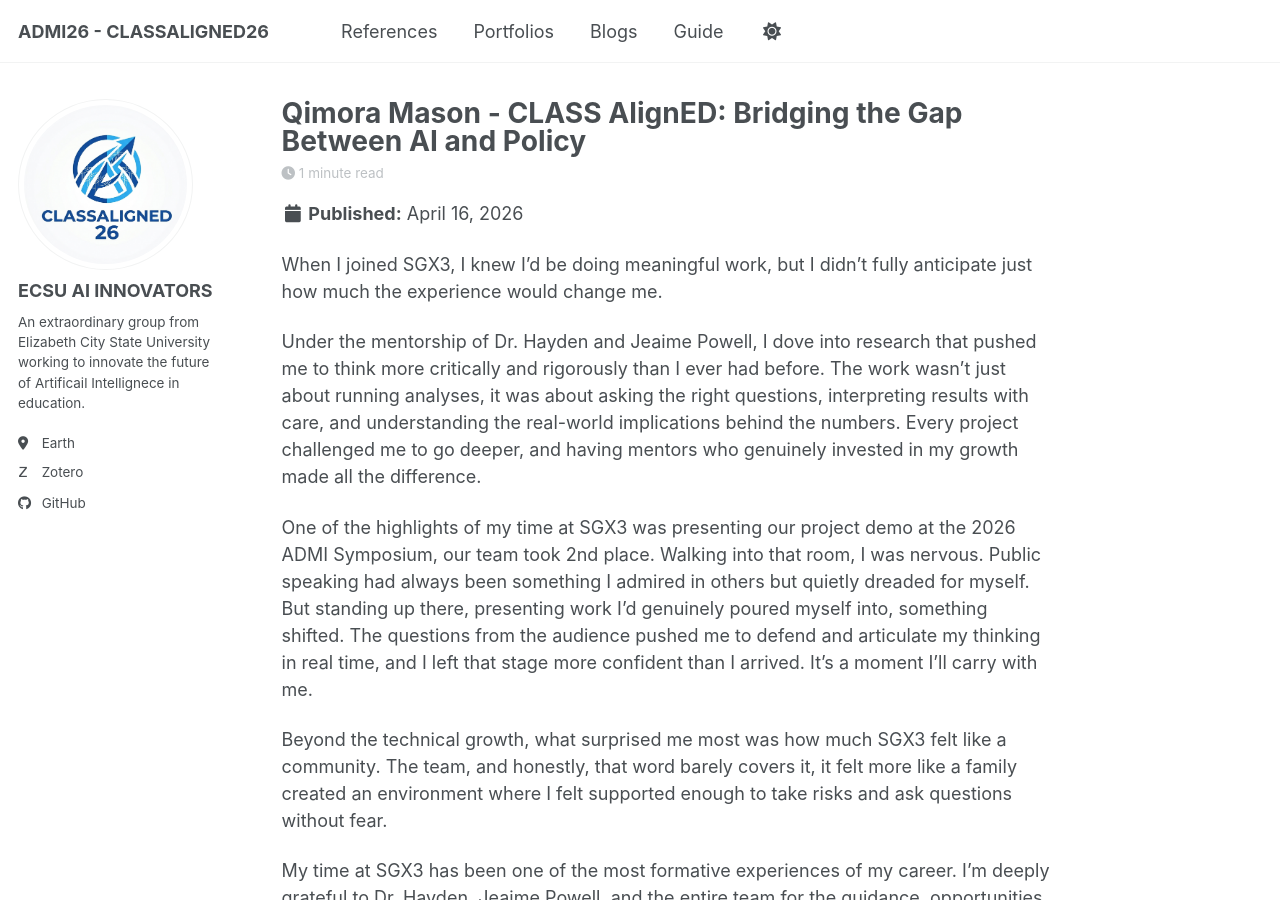
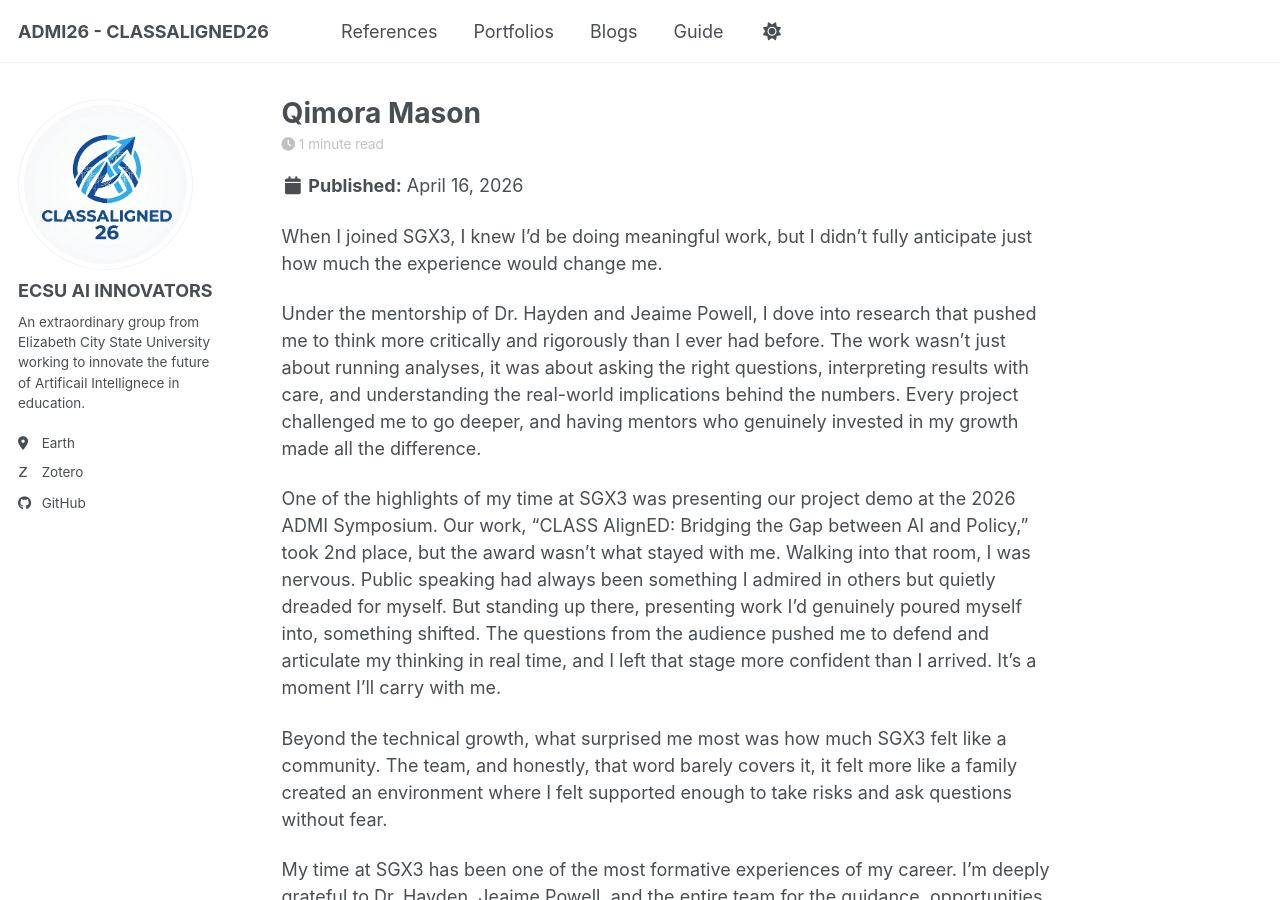
Before and after one commit to CLASSAligned/CLASSAligned.github.io, a Jekyll site: the page built from _posts/2026-04-16-qimora-blog-post-2.md, in a window 1280 px wide and 900 px high. Built offline with Jekyll 4.4.1, drawn with Linux system fonts in a browser that asks for light colours; some web fonts are replaced; a script bundle is joined from its source files by our own code; library files that are not in the unit come from our copies.

Commit message:
revise blog post title and enhance content clarity

```diff
--- a/_posts/2026-04-16-qimora-blog-post-2.md
+++ b/_posts/2026-04-16-qimora-blog-post-2.md
@@ -1,5 +1,5 @@
 ---
-title: 'Qimora Mason - CLASS AlignED: Bridging the Gap Between AI and Policy'
+title: 'Qimora Mason'
 date: 2026-04-16
 permalink: /posts/2013/08/blog-post-2/
 tags:
@@ -12,7 +12,7 @@
 
 Under the mentorship of Dr. Hayden and Jeaime Powell, I dove into research that pushed me to think more critically and rigorously than I ever had before. The work wasn't just about running analyses, it was about asking the right questions, interpreting results with care, and understanding the real-world implications behind the numbers. Every project challenged me to go deeper, and having mentors who genuinely invested in my growth made all the difference.
 
-One of the highlights of my time at SGX3 was presenting our project demo at the 2026 ADMI Symposium, our team took 2nd place. Walking into that room, I was nervous. Public speaking had always been something I admired in others but quietly dreaded for myself. But standing up there, presenting work I'd genuinely poured myself into, something shifted. The questions from the audience pushed me to defend and articulate my thinking in real time,  and I left that stage more confident than I arrived. It's a moment I'll carry with me.
+One of the highlights of my time at SGX3 was presenting our project demo at the 2026 ADMI Symposium. Our work, "CLASS AlignED: Bridging the Gap between AI and Policy," took 2nd place, but the award wasn't what stayed with me. Walking into that room, I was nervous. Public speaking had always been something I admired in others but quietly dreaded for myself. But standing up there, presenting work I'd genuinely poured myself into, something shifted. The questions from the audience pushed me to defend and articulate my thinking in real time,  and I left that stage more confident than I arrived. It's a moment I'll carry with me.
 
 Beyond the technical growth, what surprised me most was how much SGX3 felt like a community. The team, and honestly, that word barely covers it, it felt more like a family created an environment where I felt supported enough to take risks and ask questions without fear.
 
```
